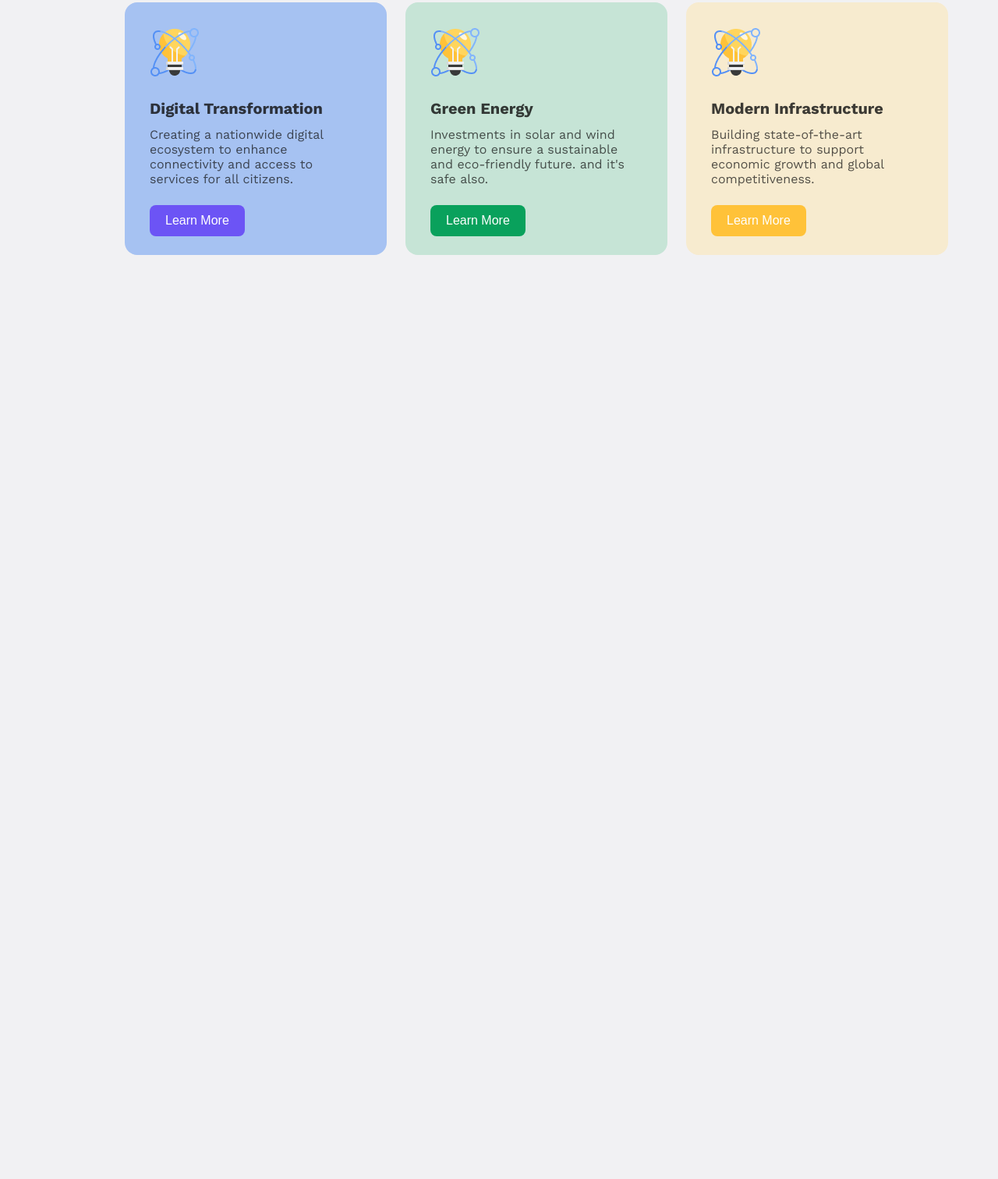
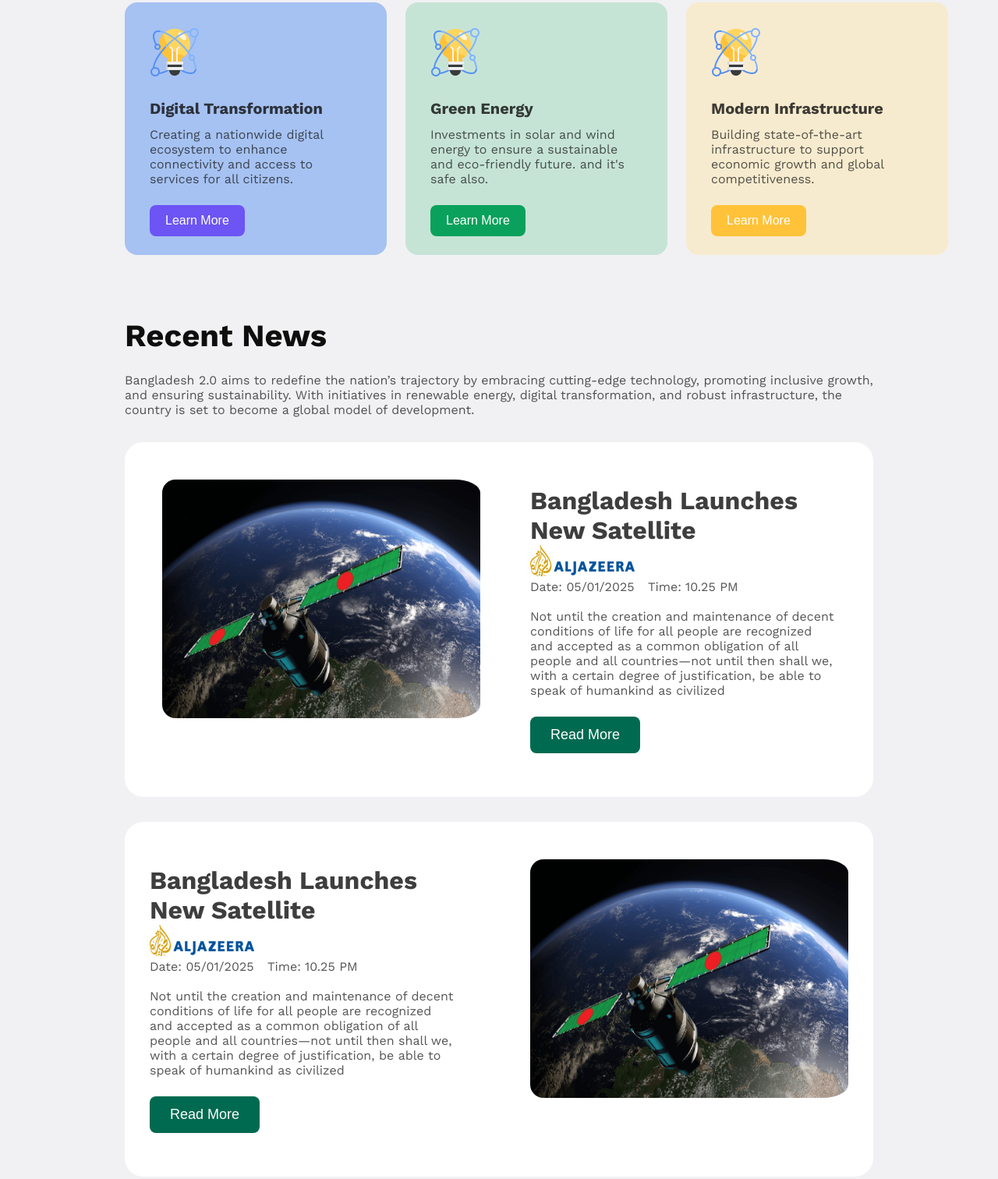
Before and after one commit to samiul-alim12/my-first-assignment, a plain HTML site: page index.html in a window 1280 px wide. Shown: the part 982-2494 px from the top of the page at 78% size. Before the commit the page ends 1341 px from the top, so only its background shows below. Drawn offline with nearby package versions, Linux system fonts and the light colour scheme.

Commit message:
added news section

```diff
--- a/index.html
+++ b/index.html
@@ -66,6 +66,69 @@
         </div>
     </div>
         </section>
+        <section class="news">
+            <h2 class="news-title card-titles">Recent News</h2>
+            <p class="nesw-description ash">Bangladesh 2.0 aims to redefine the nation’s trajectory by embracing cutting-edge technology, promoting inclusive growth, and ensuring sustainability. With initiatives in renewable energy, digital transformation, and robust infrastructure, the country is set to become a global model of development.</p>
+            <div class="news-content">
+
+                    <img class="imge" src="assets/satelite.png" alt="">
+
+                <div class="news-details">
+                    <h4 class="text-news">Bangladesh Launches New Satellite</h4>
+                    <div alzajeera-img>
+                        <img src="assets/al-jazeera.png" alt="">
+                    </div>
+                    <p class="datetime ash">Date: 05/01/2025 <span class="for-space">Time: 10.25 PM</span></p><br>
+                    <p class="ash">Not until the creation and maintenance of decent conditions of life for all people are recognized and accepted as a common obligation of all people and all countries—not until then shall we,
+                        with a certain degree of justification, be able to speak of humankind as civilized</p>
+                        <button class="read-more">
+                            Read More
+                        </button>
+
+                </div>
+            </div>
+
+
+
+            <div class="news-content">
+
+            <div class="news-details">
+                <h4 class="text-news">Bangladesh Launches New Satellite</h4>
+                <div alzajeera-img>
+                    <img src="assets/al-jazeera.png" alt="">
+                </div>
+                <p class="datetime ash">Date: 05/01/2025 <span class="for-space">Time: 10.25 PM</span></p><br>
+                <p class="ash">Not until the creation and maintenance of decent conditions of life for all people are recognized and accepted as a common obligation of all people and all countries—not until then shall we,
+                    with a certain degree of justification, be able to speak of humankind as civilized</p>
+                    <button class="read-more">
+                        Read More
+                    </button>
+            </div>
+            <img class="imge" src="assets/satelite.png" alt="">
+        </div>
+
+
+
+            <div class="news-content">
+
+                <img class="imge" src="assets/satelite.png" alt="">
+
+            <div class="news-details">
+                <h4 class="text-news">Bangladesh Launches New Satellite</h4>
+                <div alzajeera-img>
+                    <img src="assets/al-jazeera.png" alt="">
+                </div>
+                <p class="datetime ash">Date: 05/01/2025 <span class="for-space">Time: 10.25 PM</span></p><br>
+                <p class="ash">Not until the creation and maintenance of decent conditions of life for all people are recognized and accepted as a common obligation of all people and all countries—not until then shall we,
+                    with a certain degree of justification, be able to speak of humankind as civilized</p>
+                    <button class="read-more">
+                        Read More
+                    </button>
+
+            </div>
+        </div>
+
+        </section>
     </main>
     <footer>
 
--- a/styles/style.css
+++ b/styles/style.css
@@ -15,6 +15,12 @@ body{
     color: 0E0E0E;
     opacity: 50%;
 }
+.text-news{
+color: #0E0E0E;
+font-size: 32px;
+font-weight: bold;
+opacity: 80%;
+}
 .ash{
     color: #0E0E0E;
     opacity: 70%;
@@ -28,6 +34,16 @@ body{
     padding: 17px 34px;
     border-radius: 8px;
     border-style: none;
+}
+.read-more{
+    color:#FFFFFF ;
+    padding: 13px 26px;
+    background-color:#006A50 ;
+    border-style: none;
+    margin-top: 24px;
+    font-size: 18px;
+    font-weight: 700px;
+    border-radius: 8px;
 }
 /* nav style */
 .nav{
@@ -143,3 +159,27 @@ h3{
 .third{
     background-color: #FFC239;
 }
+/* news section style */
+.news{
+    margin: 80px 160px;
+}
+.news-content{
+    display: flex;
+    background-color: #FFFFFF;
+    border-radius: 24px;
+    margin-top:32px ;
+    margin-bottom: 24px;
+
+}
+.news-details{
+    padding: 56px 48px 56px 32px;
+}
+.imge{
+    border-radius: 65px;
+    width: 408px;
+    height: 306px;
+    padding: 48px 32px 48px 48px;
+}
+.for-space{
+    margin-left: 12px;
+}
```
